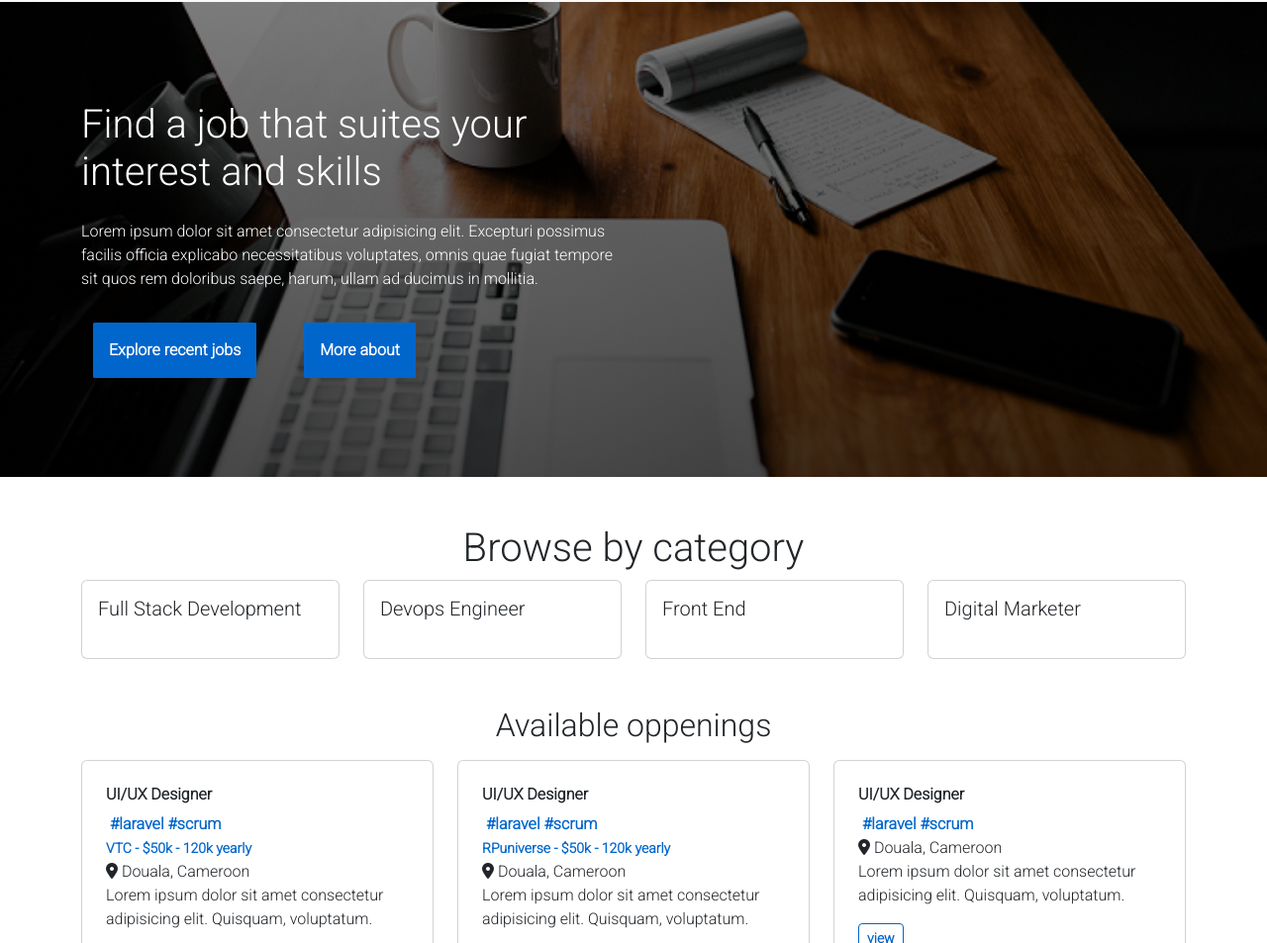
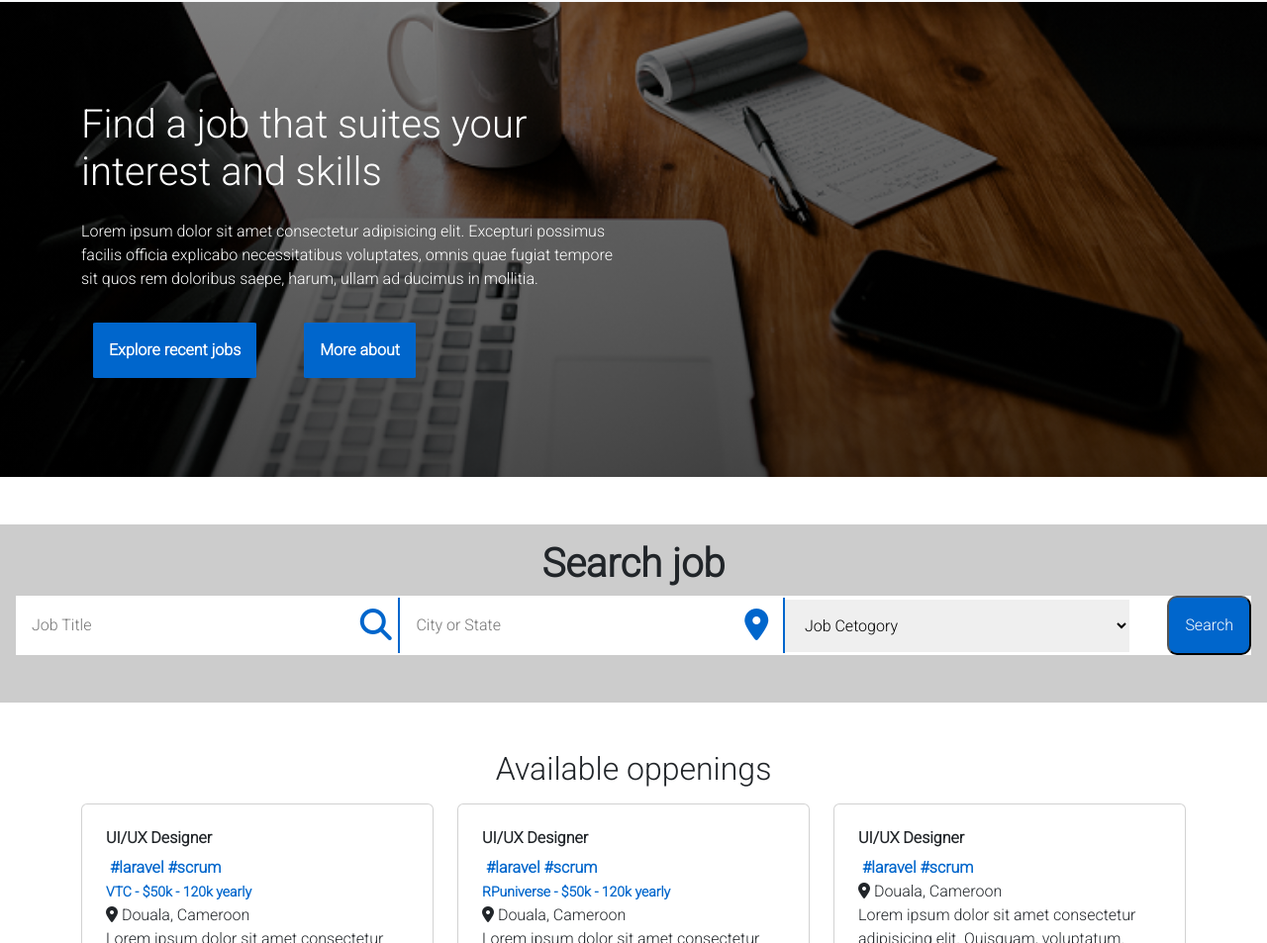
Before and after one commit to VTC-Internationale/job_portal_ui, a plain HTML site: page index.html in a window 1280 px wide. Shown: the part 147-1100 px from the top of the page at 99% size. Drawn offline with nearby package versions, Linux system fonts and the light colour scheme.

Commit message:
search box added

```diff
--- a/css/job.css
+++ b/css/job.css
@@ -98,6 +98,62 @@ body {
     border-left: 1px solid #0066cc;
 }
 
+.bg-cc {
+    background-color: #ccc;
+    padding: 1rem ;
+}
+
+.jobSearchBox {
+    display: flex;
+    background-color: #fff;
+}
+
+.jobSearch {
+    flex: 1;
+    display: flex;
+    border-radius: 10px;
+    justify-content: center;
+    align-items: center;
+}
+
+.jobSearch .jsearch {
+    flex: 1;
+}
+
+.jitem {
+    border-right: 2px solid #0066cc;
+    display: flex;
+    align-items: center;
+}
+
+.jsearch_icon {
+    color: #0066cc;
+}
+
+.jobSearch .jsearch input {
+    width: 90%;
+    border: none;
+    outline: none;
+    box-shadow: none !important;
+    padding: 1rem;
+}
+
+.jobSearch .jsearch select {
+    width: 90%;
+    border: none;
+    outline: none;
+    box-shadow: none !important;
+    padding: 1rem;
+}
+
+.jobSearch_button {
+    background-color: #0066cc;
+    color: #fff;
+    border-radius: 10px;
+    padding: 1rem;
+    transition: all 0.2s;
+}
+
 .jrow {
     display: flex;
     align-items: center;
--- a/index.html
+++ b/index.html
@@ -92,41 +92,28 @@
       </div>
     </header>
 
-    <section class="my-5 container">
-      <h1 class="text-center">Browse by category</h1>
-      <div class="row">
-        <a href="#" class="col-md-3 jcartegory">
-          <div class="card jcard">
-            <div class="card-body">
-              <h5 class="card-title">Full Stack Development</h5>
-            </div>
+    <section class="my-5 pb-5 bg-cc">
+      <h1 class="text-center fw-bold">Search job</h1>
+      <form action="" class="jobSearchBox">
+        <div class="jobSearch">
+          <div class="jsearch jitem">
+            <input type="text" name="jtitle" placeholder="Job Title">
+            <span class="jsearch_icon"><i class="fa-solid fa-search fa-2x"></i></span>
           </div>
-        </a>
-
-        <a href="#" class="col-md-3 jcartegory">
-          <div class="card jcard">
-            <div class="card-body">
-              <h5 class="card-title">Devops Engineer</h5>
-            </div>
+          <div class="jsearch jitem">
+            <input type="text" name="jtitle" placeholder="City or State">
+            <span class="jsearch_icon"><i class="fa-solid fa-location-dot fa-2x"></i></span>
           </div>
-        </a>
-
-        <a href="#" class="col-md-3 jcartegory">
-          <div class="card jcard">
-            <div class="card-body">
-              <h5 class="card-title">Front End</h5>
-            </div>
+          <div class="jsearch">
+            <select name="jcategory" id="jcategory">
+              <option value="">Job Cetogory</option>
+              <option value="">Category</option>
+              <option value="">Category</option>
+            </select>
           </div>
-        </a>
-
-        <a href="#" class="col-md-3 jcartegory">
-          <div class="card jcard">
-            <div class="card-body">
-              <h5 class="card-title">Digital Marketer</h5>
-            </div>
-          </div>
-        </a>
-      </div>
+        </div>
+        <button class="jobSearch_button">Search</button>
+      </form>
     </section>
 
     <section class="my-4">
```
